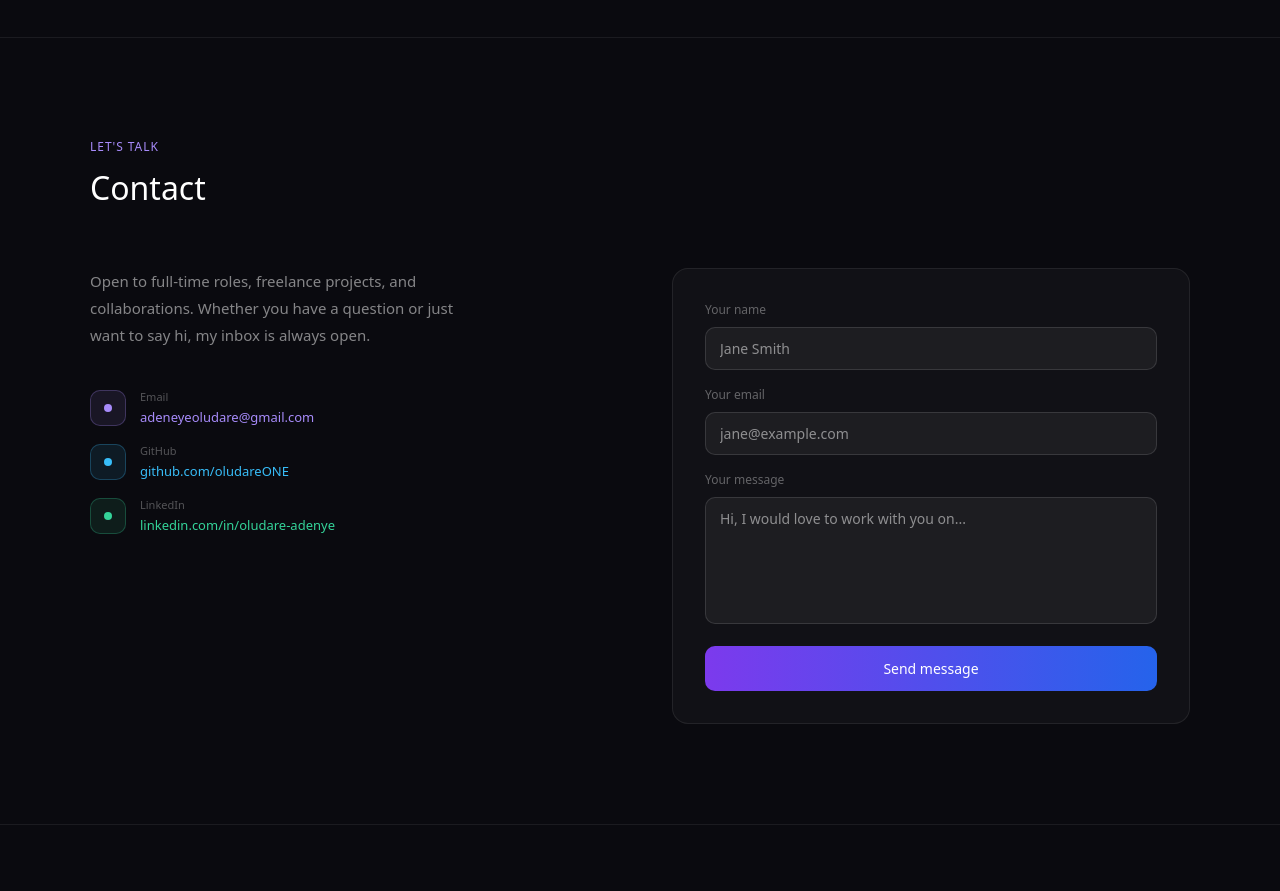
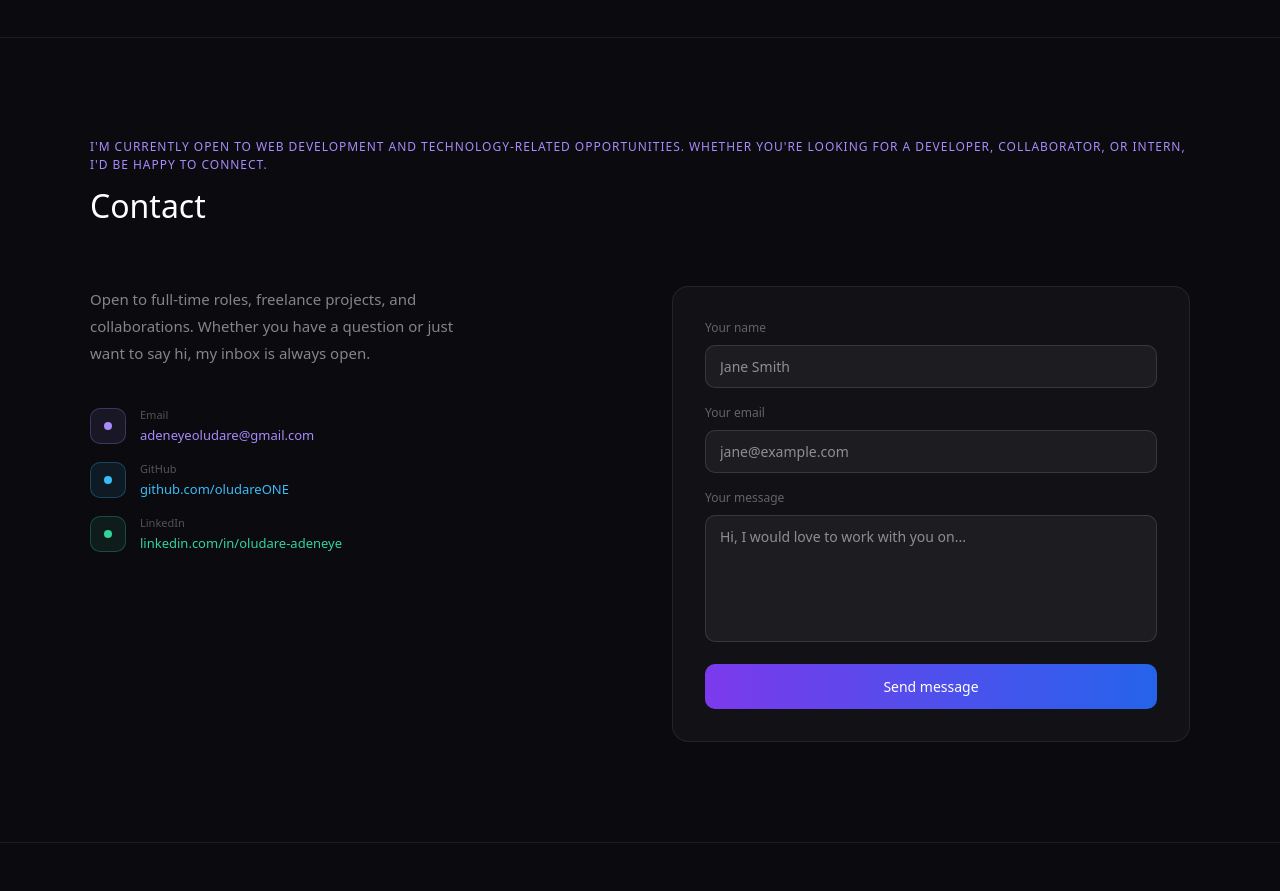
Before and after one commit to OludareONE/my-portfolio, a Next.js app: page / in a window 1280 px wide. Shown: the part 3920-4811 px from the top of the page. Built offline with nearby package versions, Linux system fonts and the light colour scheme.

Commit message:
Contact form update

```diff
--- a/src/components/Contact.tsx
+++ b/src/components/Contact.tsx
@@ -1,6 +1,7 @@
 "use client";
+
 import { useState } from "react";
-import React from "react";
+
 const socials = [
   {
     label: "Email",
@@ -16,21 +17,37 @@ const socials = [
   },
   {
     label: "LinkedIn",
-    value: "linkedin.com/in/oludare-adenye",
+    value: "linkedin.com/in/oludare-adeneye",
     href: "https://linkedin.com/in/oludare-adeneye",
     color: "#34d399",
   },
 ];
+
+const labelStyle: React.CSSProperties = {
+  fontSize: "12px",
+  color: "rgba(255,255,255,0.35)",
+  display: "block",
+  marginBottom: "8px",
+};
+
+const inputStyle: React.CSSProperties = {
+  width: "100%",
+  background: "rgba(255,255,255,0.05)",
+  border: "0.5px solid rgba(255,255,255,0.12)",
+  borderRadius: "10px",
+  padding: "10px 14px",
+  fontSize: "14px",
+  color: "#fff",
+  outline: "none",
+  fontFamily: "inherit",
+};
 
 export default function Contact() {
   const [form, setForm] = useState({ name: "", email: "", message: "" });
   const [status, setStatus] = useState<"idle" | "sending" | "sent" | "error">("idle");
 
   const handleChange = (e: React.ChangeEvent<HTMLInputElement | HTMLTextAreaElement>) => {
-    setForm((prev) => ({
-      ...prev,
-      [e.target.name]: e.target.value,
-    }));
+    setForm((prev) => ({ ...prev, [e.target.name]: e.target.value }));
   };
 
   const handleSubmit = async () => {
@@ -42,7 +59,7 @@ const handleSubmit = async () => {
     try {
       const res = await fetch("https://formspree.io/f/mvzjoolb", {
         method: "POST",
-      headers: { "Content-Type": "application/json" },
+        headers: { "Content-Type": "application/json", "Accept": "application/json"},
         body: JSON.stringify({
           name: form.name,
           email: form.email,
@@ -63,6 +80,7 @@ const handleSubmit = async () => {
       setStatus("error");
     }
   };
+
   return (
     <section
       id="contact"
@@ -75,47 +93,38 @@ const handleSubmit = async () => {
 
         {/* Header */}
         <div style={{ marginBottom: "56px" }}>
-          <div
-            style={{
+          <div style={{
             fontSize: "12px",
             color: "#a78bfa",
             letterSpacing: "0.08em",
             textTransform: "uppercase",
             marginBottom: "8px",
-            }}
-          >
-            Let's talk
+          }}>
+            I'm currently open to web development and technology-related opportunities. Whether you're looking for a developer, collaborator, or intern, I'd be happy to connect.
           </div>
-          <h2 style={{ fontSize: "32px", fontWeight: 500 }}>
-            Contact
-          </h2>
+          <h2 style={{ fontSize: "32px", fontWeight: 500 }}>Contact</h2>
         </div>
 
         {/* Grid */}
-        <div
-          style={{
+        <div style={{
           display: "grid",
           gridTemplateColumns: "repeat(auto-fit, minmax(300px, 1fr))",
           gap: "64px",
-          }}
-        >
+        }}>
 
-          {/* LEFT */}
+          {/* Left */}
           <div>
-            <p
-              style={{
+            <p style={{
               fontSize: "15px",
               color: "rgba(255,255,255,0.5)",
               lineHeight: 1.8,
               marginBottom: "40px",
               maxWidth: "400px",
-              }}
-            >
+            }}>
               Open to full-time roles, freelance projects, and collaborations.
               Whether you have a question or just want to say hi, my inbox is always open.
             </p>
 
-            {/* Socials */}
             <div style={{ display: "flex", flexDirection: "column", gap: "16px" }}>
               {socials.map((s) => (
                 <a
@@ -123,15 +132,9 @@ const handleSubmit = async () => {
                   href={s.href}
                   target="_blank"
                   rel="noopener noreferrer"
-                  style={{
-                    display: "flex",
-                    alignItems: "center",
-                    gap: "14px",
-                    textDecoration: "none",
-                  }}
+                  style={{ display: "flex", alignItems: "center", gap: "14px", textDecoration: "none" }}
                 >
-                  <div
-                    style={{
+                  <div style={{
                     width: "36px",
                     height: "36px",
                     borderRadius: "10px",
@@ -141,40 +144,22 @@ const handleSubmit = async () => {
                     alignItems: "center",
                     justifyContent: "center",
                     flexShrink: 0,
-                    }}
-                  >
-                    <div
-                      style={{
-                        width: "8px",
-                        height: "8px",
-                        borderRadius: "50%",
-                        background: s.color,
-                      }}
-                    />
+                  }}>
+                    <div style={{ width: "8px", height: "8px", borderRadius: "50%", background: s.color }} />
                   </div>
-
                   <div>
-                    <div
-                      style={{
-                        fontSize: "11px",
-                        color: "rgba(255,255,255,0.3)",
-                        marginBottom: "2px",
-                      }}
-                    >
+                    <div style={{ fontSize: "11px", color: "rgba(255,255,255,0.3)", marginBottom: "2px" }}>
                       {s.label}
                     </div>
-                    <div style={{ fontSize: "13px", color: s.color }}>
-                      {s.value}
-                    </div>
+                    <div style={{ fontSize: "13px", color: s.color }}>{s.value}</div>
                   </div>
                 </a>
               ))}
             </div>
           </div>
 
-          {/* RIGHT — FORM */}
-          <div
-            style={{
+          {/* Right — Form */}
+          <div style={{
             background: "rgba(255,255,255,0.03)",
             border: "0.5px solid rgba(255,255,255,0.08)",
             borderRadius: "16px",
@@ -182,10 +167,8 @@ const handleSubmit = async () => {
             display: "flex",
             flexDirection: "column",
             gap: "16px",
-            }}
-          >
+          }}>
 
-            {/* Name */}
             <div>
               <label style={labelStyle}>Your name</label>
               <input
@@ -198,7 +181,6 @@ const handleSubmit = async () => {
               />
             </div>
 
-            {/* Email */}
             <div>
               <label style={labelStyle}>Your email</label>
               <input
@@ -211,7 +193,6 @@ const handleSubmit = async () => {
               />
             </div>
 
-            {/* Message */}
             <div>
               <label style={labelStyle}>Your message</label>
               <textarea
@@ -224,28 +205,20 @@ const handleSubmit = async () => {
               />
             </div>
 
-            {/* Button */}
             <button
               onClick={handleSubmit}
               disabled={status === "sending" || status === "sent"}
               style={{
-                background:
-                  status === "sent"
+                background: status === "sent"
                   ? "rgba(52,211,153,0.2)"
                   : "linear-gradient(90deg, #7c3aed, #2563eb)",
                 color: status === "sent" ? "#34d399" : "#fff",
-                border:
-                  status === "sent"
-                    ? "0.5px solid rgba(52,211,153,0.4)"
-                    : "none",
+                border: status === "sent" ? "0.5px solid rgba(52,211,153,0.4)" : "none",
                 padding: "12px",
                 borderRadius: "10px",
                 fontSize: "14px",
-                cursor:
-                  status === "sending" || status === "sent"
-                    ? "default"
-                    : "pointer",
                 fontWeight: 500,
+                cursor: status === "sending" || status === "sent" ? "default" : "pointer",
               }}
             >
               {status === "idle" && "Send message"}
@@ -253,28 +226,10 @@ const handleSubmit = async () => {
               {status === "sent" && "Message sent!"}
               {status === "error" && "Something went wrong — try again"}
             </button>
+
           </div>
         </div>
       </div>
     </section>
   );
 }
-
-/* Reusable styles */
-const labelStyle = {
-  fontSize: "12px",
-  color: "rgba(255,255,255,0.35)",
-  display: "block",
-  marginBottom: "8px",
-};
-
-const inputStyle = {
-  width: "100%",
-  background: "rgba(255,255,255,0.05)",
-  border: "0.5px solid rgba(255,255,255,0.12)",
-  borderRadius: "10px",
-  padding: "10px 14px",
-  fontSize: "14px",
-  color: "#fff",
-  outline: "none",
-};
```
Lines whose indentation alone changed are shown as unchanged.
